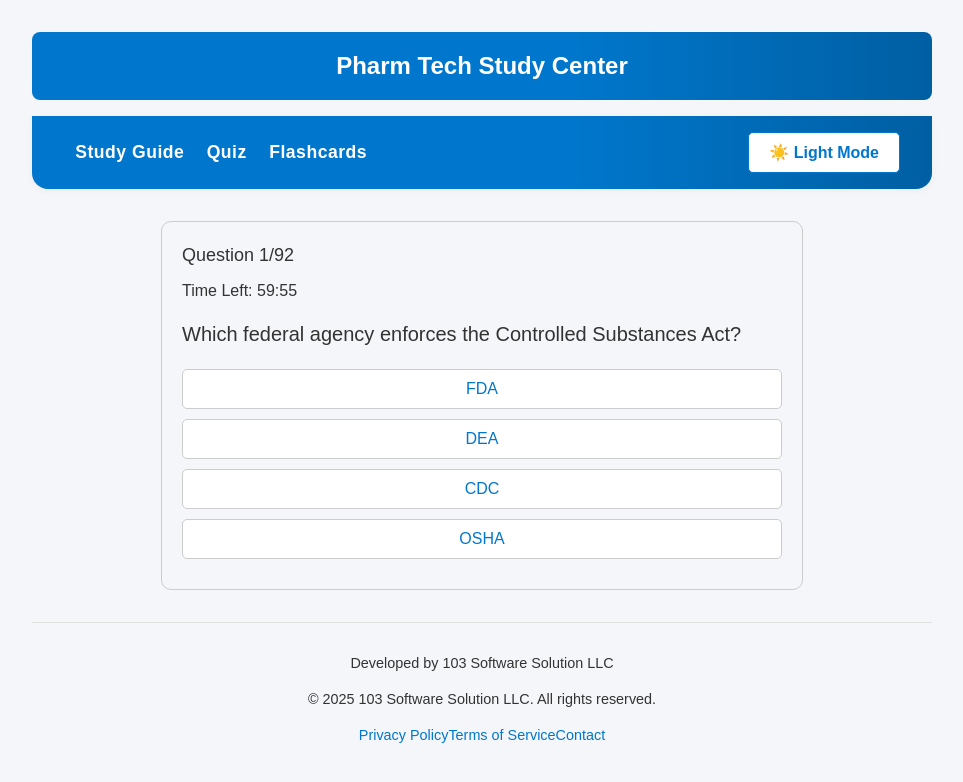
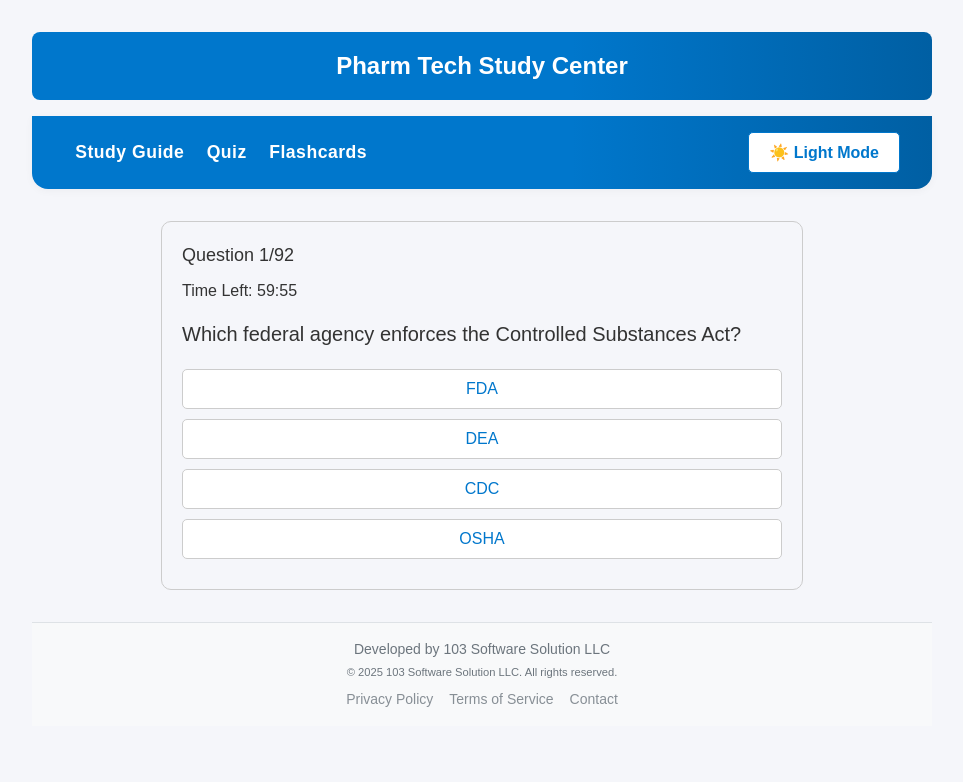
Before and after one commit to ikejones90002/Study-Guide-App, a React (Vite) app: page /quiz in a window 1280 px wide. Shown: the top 782 px of the page, without its empty margins (158-1121 px from the left). Built offline with nearby package versions, Linux system fonts and the light colour scheme; the HTML template or start-up script is replaced by a standard one.

Commit message:
Update App.css

```diff
--- a/src/App.css
+++ b/src/App.css
@@ -360,3 +360,42 @@ body.dark .flashcard-button:hover {
     margin: 0 0 1rem 0;
   }
 }
+.footer {
+  background-color: #f8f9fa; /* Light gray; adjust for dark mode if needed */
+  padding: 1rem;
+  border-top: 1px solid #dee2e6;
+  text-align: center;
+  font-size: 0.875rem;
+  color: #6c757d;
+}
+
+.footer.dark {
+  background-color: #343a40;
+  color: #adb5bd;
+  border-top-color: #495057;
+}
+
+.dev-attribution p {
+  margin: 0 0 0.25rem 0;
+}
+
+.dev-attribution p:last-child {
+  margin: 0;
+  font-size: 0.7rem;
+}
+
+.footer-links {
+  margin-top: 0.5rem;
+}
+
+.footer-links a {
+  margin: 0 0.5rem;
+  text-decoration: none;
+  color: inherit;
+  opacity: 0.8;
+}
+
+.footer-links a:hover {
+  opacity: 1;
+  text-decoration: underline;
+}
```
